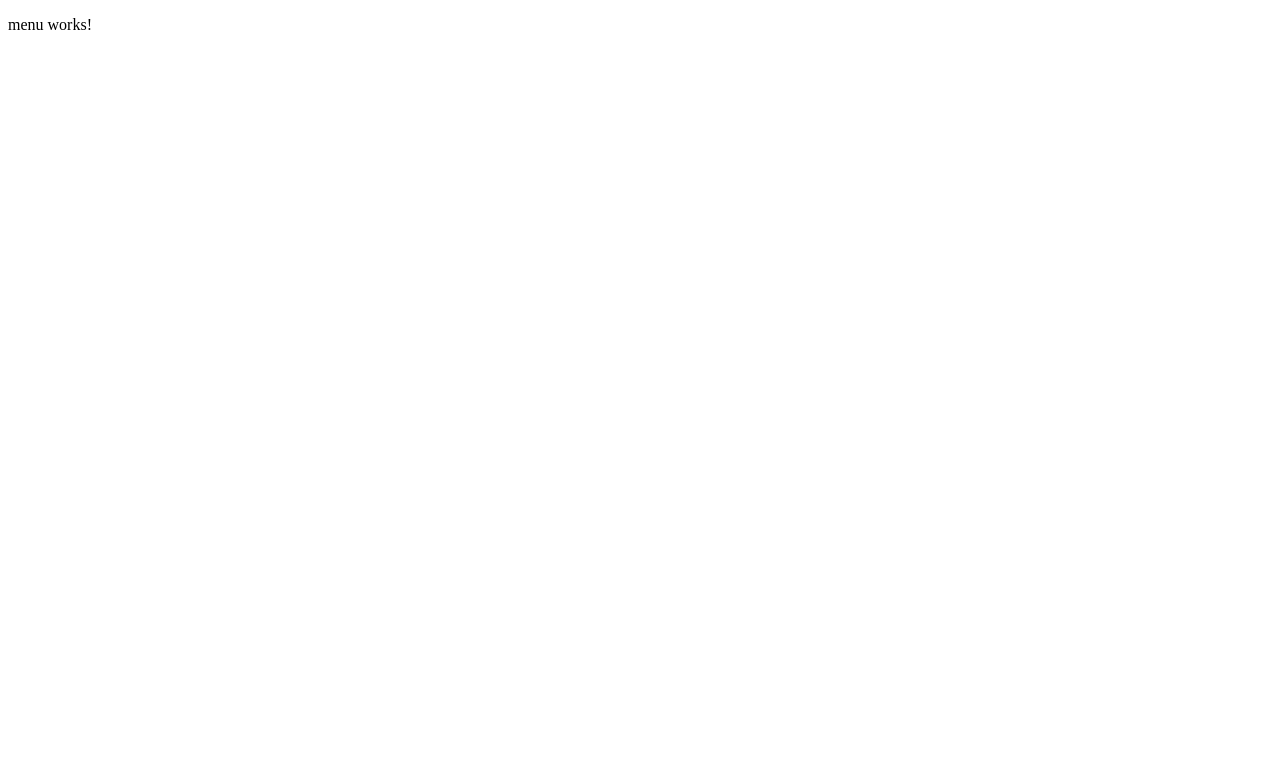
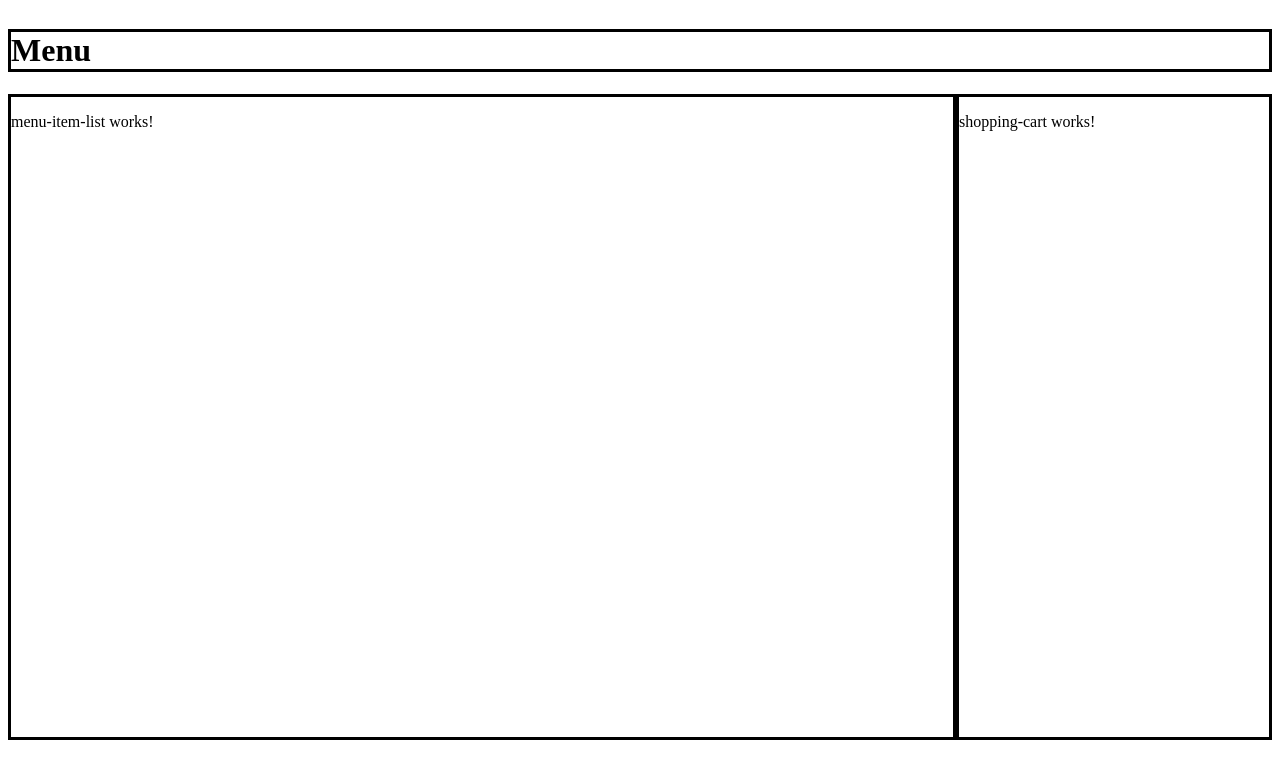
Before and after one commit to FreezyCGI/GuestViewFreebi, an Angular app: page / in a window 1280 px wide. Shown: the top 778 px of the page. Built offline with nearby package versions, Linux system fonts and the light colour scheme.

Commit message:
basic grid layout for menu

```diff
--- a/src/app/menu/menu.component.css
+++ b/src/app/menu/menu.component.css
@@ -0,0 +1,28 @@
+/* Navbar bot: https://www.w3schools.com/howto/howto_css_bottom_nav.asp */
+
+.mainContainer {
+    display: grid ;
+    grid-template-columns: 3fr 1fr;
+    grid-template-rows: min-content 1fr;
+  }
+
+.navBarTop{
+    grid-column-start: 1;
+    grid-column-end: span 2;
+    grid-row: 1;
+    border-style: solid;
+}
+
+.menuList{
+    grid-column: 1;
+    grid-row: 2;
+    border-style: solid;
+    min-height: 80vh;
+}
+
+.shoppingCart
+{
+    grid-column: 2;
+    grid-row: 2;
+    border-style: solid;
+}
--- a/src/app/menu/menu.component.html
+++ b/src/app/menu/menu.component.html
@@ -1 +1,10 @@
-<p>menu works!</p>
+<div class="mainContainer">
+
+    <h1 class="navBarTop">Menu</h1>
+
+
+
+    <app-menu-item-list class="menuList"></app-menu-item-list>
+
+    <app-shopping-cart class="shoppingCart"></app-shopping-cart>
+</div>
```
